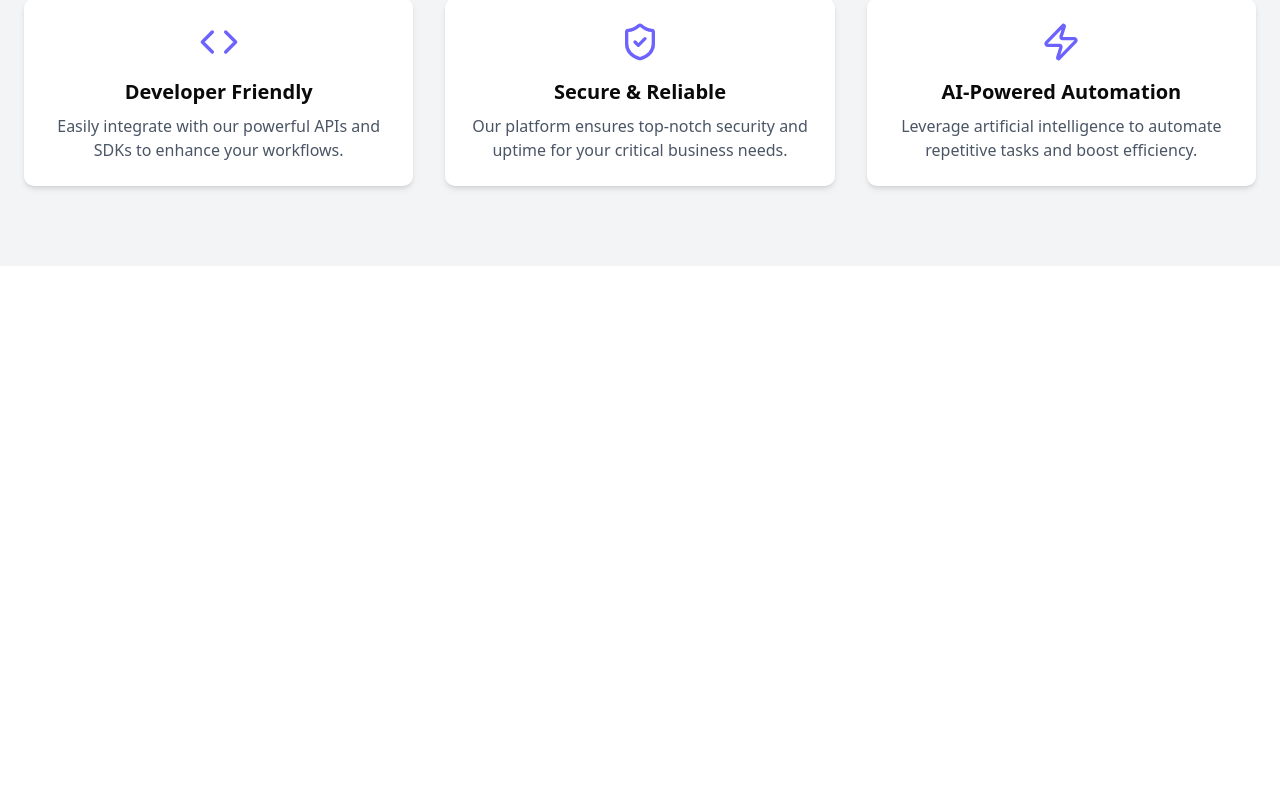
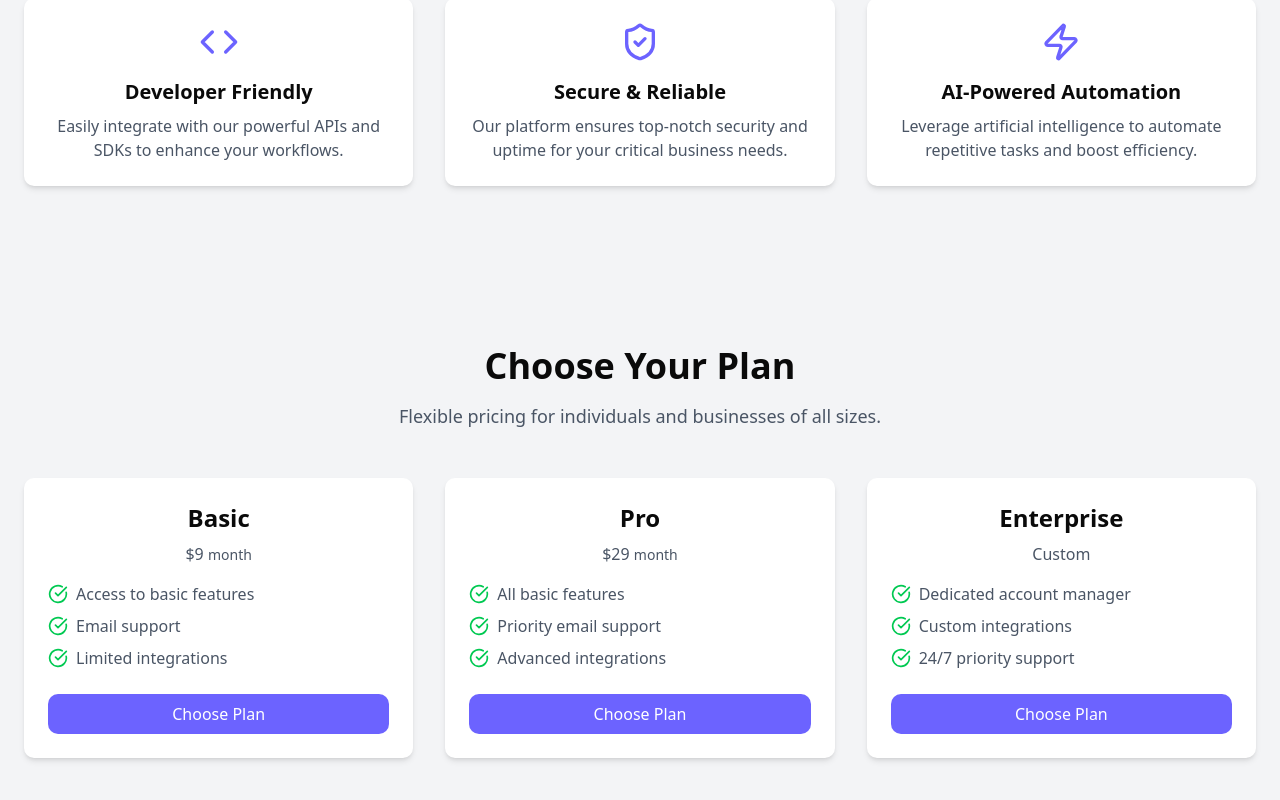
Before and after one commit to kadelcode/saas-landing-page, a Next.js app: page / in a window 1280 px wide. Shown: the part 899-1699 px from the top of the page. Before the commit the page ends 1165 px from the top, so only its background shows below. Built offline with nearby package versions, Linux system fonts and the light colour scheme.

Commit message:
Include pricing section component

```diff
--- a/src/app/page.tsx
+++ b/src/app/page.tsx
@@ -1,6 +1,7 @@
 import { ThemeProvider } from "next-themes";
 import { Hero } from "@/components/sections/hero";
 import { Features } from "@/components/sections/features";
+import { Pricing } from "@/components/sections/pricing";
 
 export default function Home() {
   return (
@@ -9,6 +10,7 @@ export default function Home() {
         {/* Hero Section */}
         <Hero />
         <Features />
+        <Pricing />
       </div>
     </ThemeProvider>
   )
```
